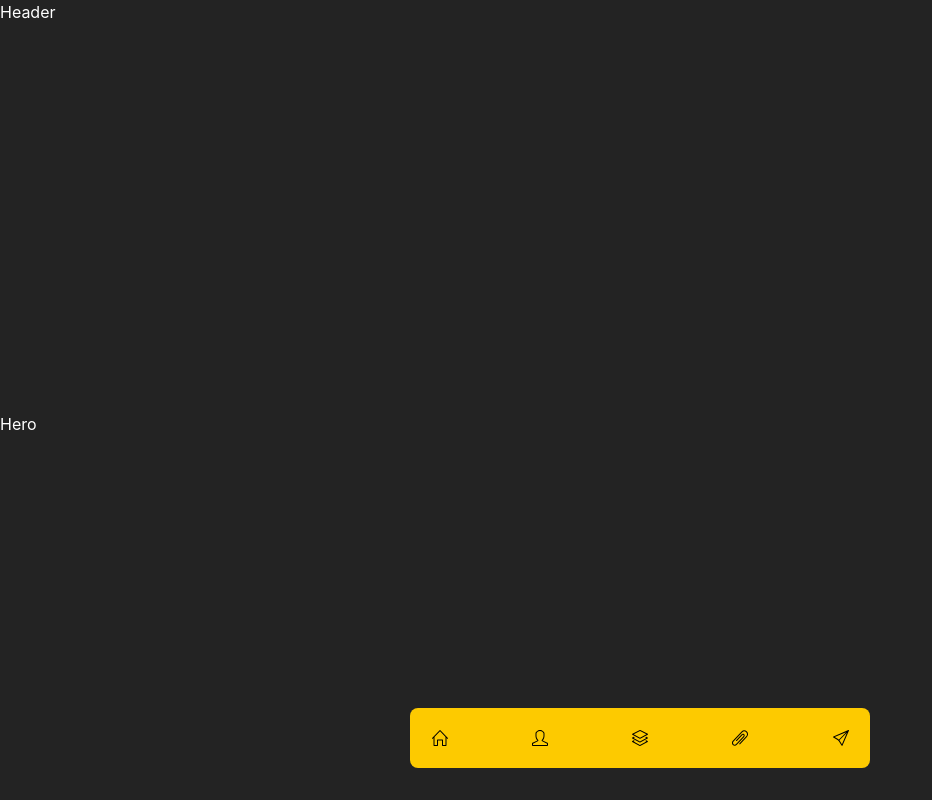
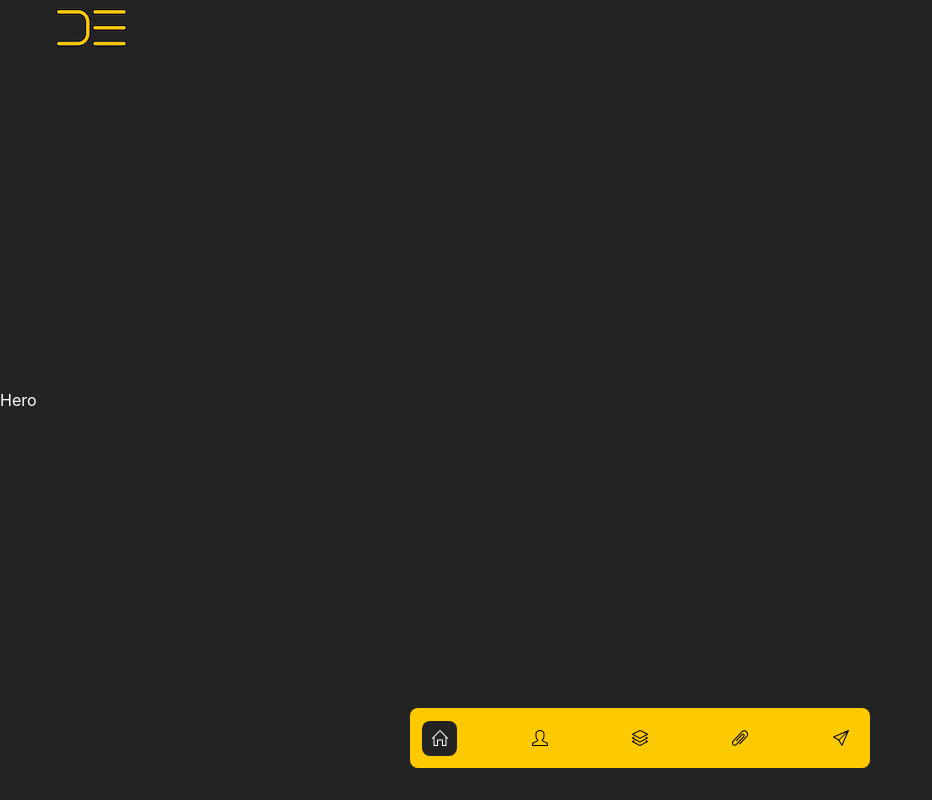
Before and after one commit to DarioElao/Dario-Elao, a React (Create React App) app: page / in a window 1280 px wide. Shown: the top 800 px of the page, without its empty margins (0-932 px from the left). Built offline with nearby package versions, Linux system fonts and the light colour scheme; a web font is replaced by a local one.

Commit message:
added logo to header component

```diff
--- a/src/components/Header.js
+++ b/src/components/Header.js
@@ -1,8 +1,17 @@
 import React from 'react';
+import Logo from '../assets/logo5.png'
 
 const Header = () => {
     return (
-    <div>Header</div>
+    <header className='fixed top  w-full overflow-hidden z-50'>
+      <div className='container mx-auto m-2'>
+        <div>
+          <a href='home'>
+            <img src={Logo} alt='logo' />
+          </a>
+        </div>
+      </div>
+    </header>
     );
   };
 
--- a/src/index.css
+++ b/src/index.css
@@ -16,7 +16,10 @@
     monospace;
 }
 
+header{
+  background-color: #232323;
 
+}
 /* different style hover */
 /* .btn:hover{
   color: white;
```
Also changed, not shown: src/assets/logo4.png (added), src/assets/logo5.png (added).
